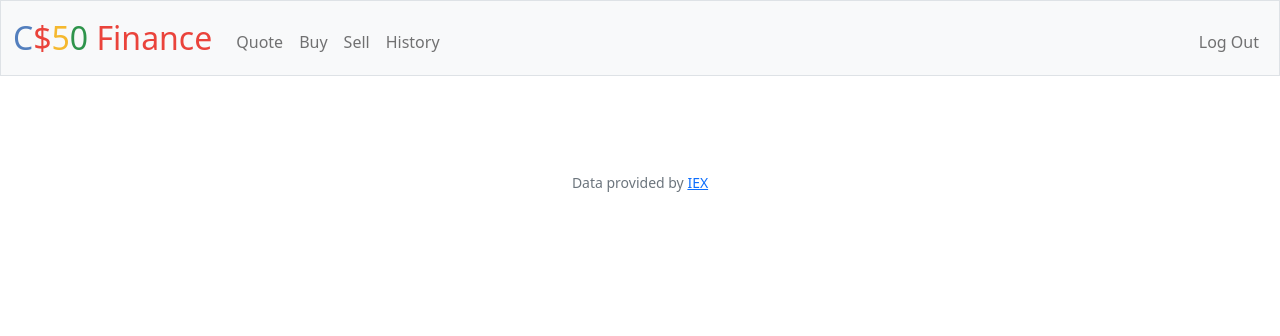
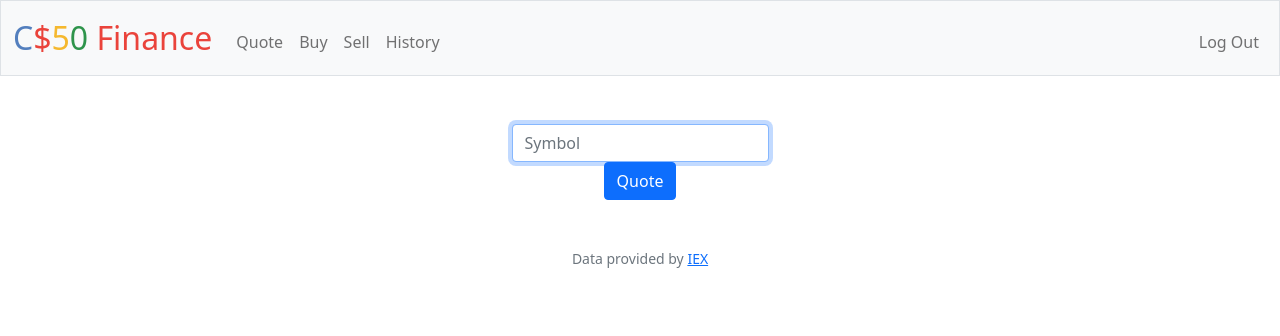
Before and after one commit to uwantwater/cs50-submissions, a Flask app: page /quote in a window 1280 px wide. Shown: the top 336 px of the page. Run offline with Flask 2, Linux system fonts and the light colour scheme; a user stored in the database is signed in; some libraries are stand-ins or nearby versions.

Commit message:
Wed, Jul 13, 2022, 7:20 AM +00:00

```diff
--- a/finance/templates/quote.html
+++ b/finance/templates/quote.html
@@ -6,6 +6,11 @@
 
 {% block main %}
     <form action="/quote" method="POST">
-
+        <div>
+            <input autocomplete="off" autofocus class="form-control mx-auto w-auto" name="symbol" placeholder="Symbol" type="text">
+        </div>
+        <div>
+            <button class="btn btn-primary" type="submit">Quote</button>
+        </div>
     </form>
 {% endblock %}
```
